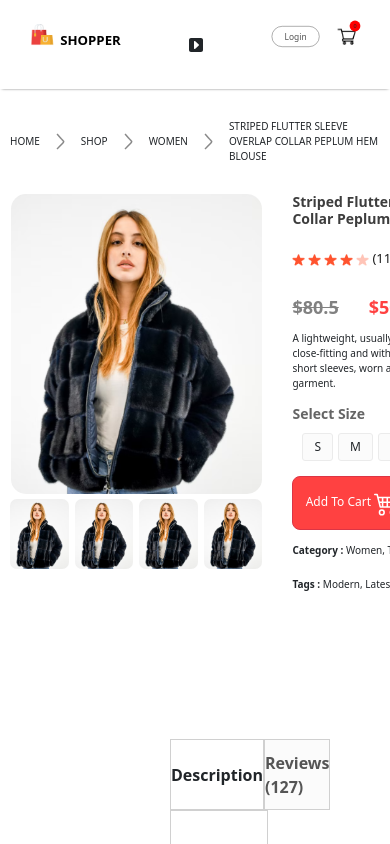
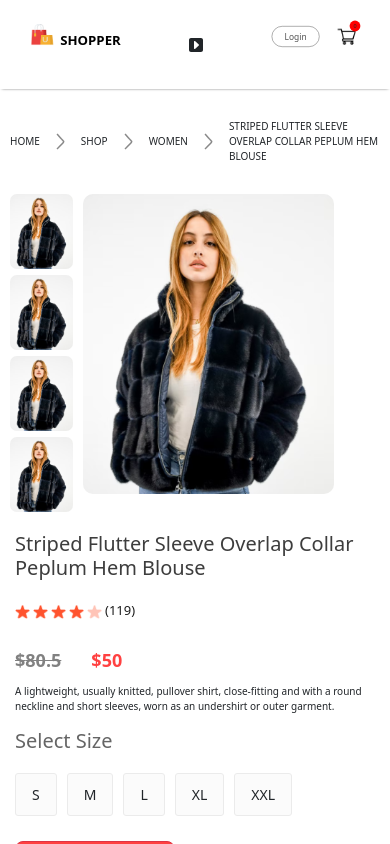
Before and after one commit to Abhishek09yadav/Ecommerce, a React (Create React App) app in the folder frontend/: page /product/1 in a window 390 px wide. Shown: the top 844 px of the page. Built offline with nearby package versions, Linux system fonts and the light colour scheme.

Commit message:
productdisplay & DescriptionBox is now responsive for all devices

```diff
--- a/frontend/src/Components/DescriptionBox/DescriptionBox.css
+++ b/frontend/src/Components/DescriptionBox/DescriptionBox.css
@@ -40,3 +40,20 @@
     border: 1px solid #d0d0d0;
     padding: 48px;
 }
+
+@media (max-width: 1280px) {
+    .DescriptionBox {
+        margin: 160px;
+    }
+}
+
+@media (max-width: 800px) {
+    .DescriptionBox {
+        margin: 60px 20px;
+
+    }
+
+    .DescriptionBox-Description {
+        font-size: 14px;
+    }
+}
--- a/frontend/src/Components/ProductDisplay/ProductDisplay.css
+++ b/frontend/src/Components/ProductDisplay/ProductDisplay.css
@@ -4,7 +4,7 @@
 
 .productdisplay {
     display: flex;
-    margin: 0;
+    margin: 0 15px;
 }
 
 .productdisplay-left {
@@ -22,14 +22,14 @@
 }
 
 .productdisplay-img-list img {
-
-    border-radius: 15px;
+    height: 150px;
+    border-radius: 5px;
 }
 
 .productdisplay-main-img {
     width: 586px;
     height: 700px;
-    border-radius: 15px;
+    border-radius: 10px;
 }
 
 .productdisplay-right {
@@ -129,7 +129,7 @@
 
     }
 
-    .productdisplay-img-list {
+    .productdisplay-img-list img {
         height: 120px;
     }
 
@@ -336,3 +336,85 @@
     }
 
 }
+
+@media (max-width: 500px) {
+    .productdisplay {
+        flex-direction: column;
+    }
+
+    .productdisplay-left {
+        gap: 10px;
+        display: flex;
+        flex-direction: row;
+        align-items: flex-start;
+    }
+
+    .productdisplay-img-list {
+        flex-direction: column;
+    }
+
+    .productdisplay-img-list img {
+        height: 75px;
+        border-radius: 7px;
+
+    }
+
+    .productdisplay-main-img {
+
+        height: 300px;
+    }
+
+    .productdisplay-right {
+        margin: 5px;
+    }
+
+    .productdisplay-right h1 {
+        margin-top: 15px;
+        font-size: 20px;
+        font-weight: 500;
+    }
+
+
+    .productdisplay-right-star img {
+        width: 15px;
+    }
+
+    .productdisplay-right-prices {
+        width: 15px;
+    }
+
+
+    .productdisplay-right-size {
+        margin: 5px 0;
+    }
+
+    .productdisplay-right-sizes {
+        margin: 20px 0;
+        gap: 10px;
+    }
+
+    .productdisplay-right-size h1 {
+        margin-top: 10px;
+    }
+
+    .productdisplay-right-sizes div {
+        padding: 10px 16px;
+        font-size: 14px;
+    }
+
+    .productdisplay-right button {
+        width: 160px;
+        font-size: 15px;
+
+    }
+
+    .productdisplay-right button svg {
+        width: 30px;
+
+    }
+
+    .productdisplay-right-category {
+        font-size: 16px;
+    }
+
+}
```
